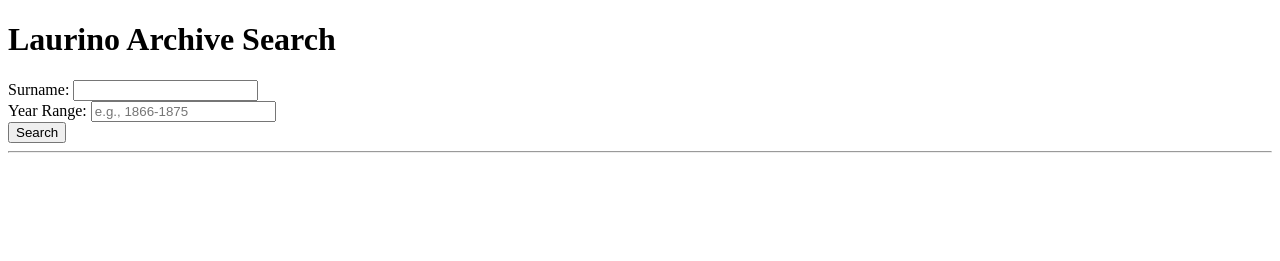
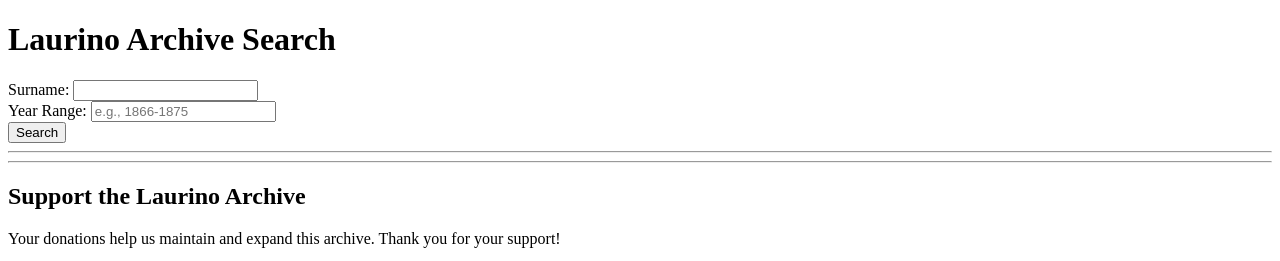
Before and after one commit to danieldias/laurino, a Flask app: page / in a window 1280 px wide. Shown: the top 261 px of the page. Run offline with Flask 3, Linux system fonts and the light colour scheme.

Commit message:
donate button added

```diff
--- a/templates/index.html
+++ b/templates/index.html
@@ -31,5 +31,16 @@
             </ul>
         {% endif %}
     {% endif %}
+    <hr>
+    <!-- PayPal Donation Form -->
+    <div class="donation-section">
+        <h2>Support the Laurino Archive</h2>
+        <p>Your donations help us maintain and expand this archive. Thank you for your support!</p>
+        <form action="https://www.paypal.com/donate" method="post" target="_top">
+            <input type="hidden" name="hosted_button_id" value="F87WU4KRSG25E" />
+            <input type="image" src="https://www.paypalobjects.com/en_US/i/btn/btn_donate_SM.gif" border="0" name="submit" title="PayPal - The safer, easier way to pay online!" alt="Donate with PayPal button" />
+            <img alt="" border="0" src="https://www.paypal.com/en_US/i/scr/pixel.gif" width="1" height="1" />
+        </form>
+    </div>
 </body>
 </html>
```
